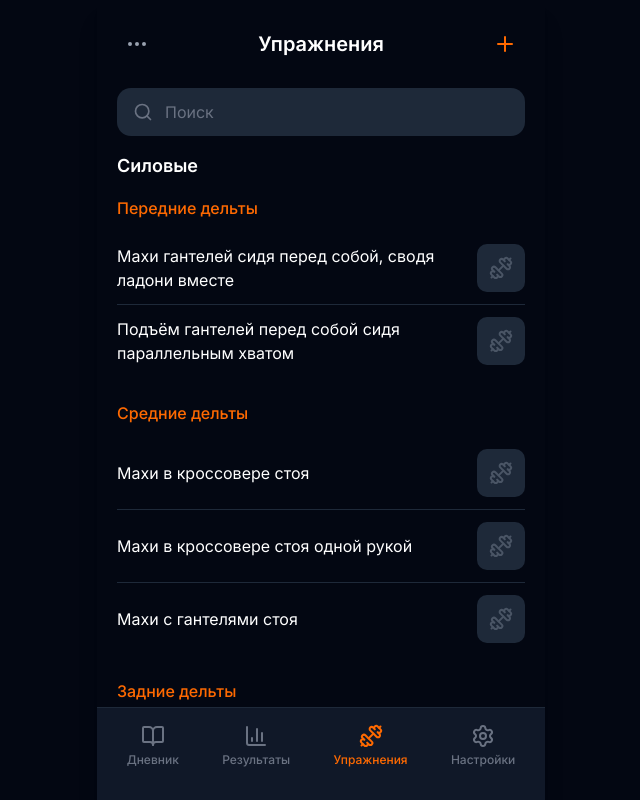
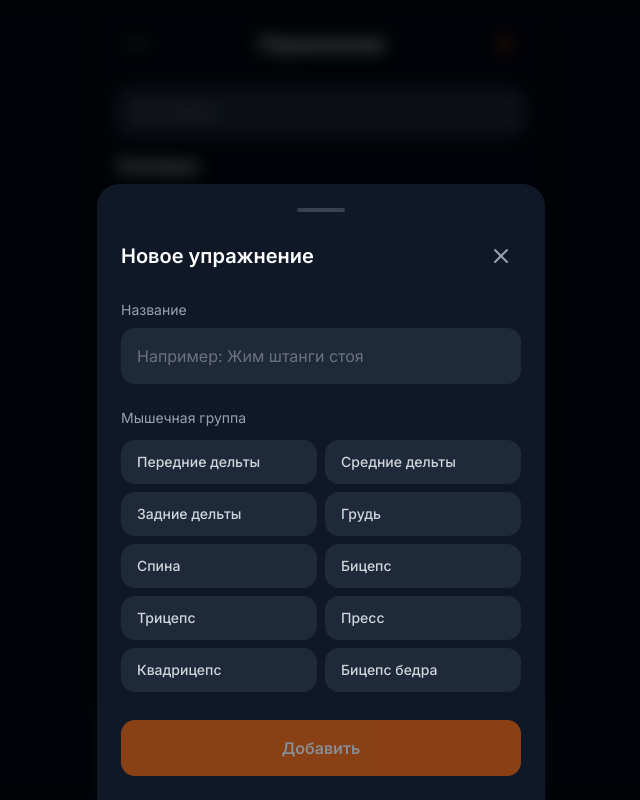
Before and after one commit to Tomasito133/FitSuperDuperApp, a Next.js app: page /exercises in a window 1280 px wide. Both pictures are taken after a click on the button 823 px from the left and 44 px from the top of the page. Shown: the top 800 px of the page, without its empty margins (319-959 px from the left). Built offline with nearby package versions, Linux system fonts and the light colour scheme.

Commit message:
Add exercise creation modal with muscle group selection

```diff
--- a/src/app/exercises/page.tsx
+++ b/src/app/exercises/page.tsx
@@ -2,7 +2,7 @@
 
 import { useState } from "react";
 import Link from "next/link";
-import { Search, MoreHorizontal, Plus, BookOpen, BarChart3, Dumbbell, Settings } from "lucide-react";
+import { Search, MoreHorizontal, Plus, BookOpen, BarChart3, Dumbbell, Settings, X, ChevronRight } from "lucide-react";
 
 interface Exercise {
   id: string;
@@ -20,8 +20,24 @@ interface Category {
   muscleGroups: MuscleGroup[];
 }
 
+// Доступные мышечные группы для выбора
+const availableMuscleGroups = [
+  "Передние дельты",
+  "Средние дельты",
+  "Задние дельты",
+  "Грудь",
+  "Спина",
+  "Бицепс",
+  "Трицепс",
+  "Пресс",
+  "Квадрицепс",
+  "Бицепс бедра",
+  "Икры",
+  "Ягодицы",
+];
+
 // Мок-данные упражнений
-const exerciseData: Category[] = [
+const initialExerciseData: Category[] = [
   {
     title: "Силовые",
     muscleGroups: [
@@ -82,6 +98,10 @@ function ExerciseImagePlaceholder() {
 
 export default function ExercisesPage() {
   const [searchQuery, setSearchQuery] = useState("");
+  const [isAddModalOpen, setIsAddModalOpen] = useState(false);
+  const [newExerciseName, setNewExerciseName] = useState("");
+  const [selectedMuscleGroup, setSelectedMuscleGroup] = useState("");
+  const [exerciseData, setExerciseData] = useState<Category[]>(initialExerciseData);
 
   // Фильтрация по поиску
   const filteredData = searchQuery
@@ -98,6 +118,44 @@ export default function ExercisesPage() {
       })).filter((cat) => cat.muscleGroups.length > 0)
     : exerciseData;
 
+  const handleAddExercise = () => {
+    if (!newExerciseName.trim() || !selectedMuscleGroup) return;
+
+    const newExercise: Exercise = {
+      id: Date.now().toString(),
+      name: newExerciseName.trim(),
+      hasImage: false,
+    };
+
+    setExerciseData((prev) => {
+      const newData = [...prev];
+      const strengthCategory = newData.find((cat) => cat.title === "Силовые");
+
+      if (strengthCategory) {
+        const muscleGroup = strengthCategory.muscleGroups.find(
+          (mg) => mg.name === selectedMuscleGroup
+        );
+
+        if (muscleGroup) {
+          muscleGroup.exercises.push(newExercise);
+        } else {
+          // Создаём новую группу, если её нет
+          strengthCategory.muscleGroups.push({
+            name: selectedMuscleGroup,
+            exercises: [newExercise],
+          });
+        }
+      }
+
+      return newData;
+    });
+
+    // Сброс формы
+    setNewExerciseName("");
+    setSelectedMuscleGroup("");
+    setIsAddModalOpen(false);
+  };
+
   return (
     <div className="max-w-md mx-auto bg-gray-950 min-h-screen shadow-xl">
       {/* Header */}
@@ -107,7 +165,10 @@ export default function ExercisesPage() {
             <MoreHorizontal className="w-6 h-6" />
           </button>
           <h1 className="text-xl font-semibold text-white">Упражнения</h1>
-          <button className="w-10 h-10 flex items-center justify-center text-orange-500">
+          <button
+            onClick={() => setIsAddModalOpen(true)}
+            className="w-10 h-10 flex items-center justify-center text-orange-500"
+          >
             <Plus className="w-6 h-6" />
           </button>
         </div>
@@ -194,6 +255,75 @@ export default function ExercisesPage() {
           </Link>
         </div>
       </nav>
+
+      {/* Add Exercise Modal */}
+      {isAddModalOpen && (
+        <div className="fixed inset-0 z-50 flex items-end">
+          {/* Backdrop */}
+          <div
+            className="absolute inset-0 bg-black/60 backdrop-blur-sm"
+            onClick={() => setIsAddModalOpen(false)}
+          />
+
+          {/* Modal Content */}
+          <div className="relative w-full max-w-md mx-auto bg-gray-900 rounded-t-3xl p-6 animate-slide-up">
+            {/* Handle bar */}
+            <div className="w-12 h-1 bg-gray-700 rounded-full mx-auto mb-6" />
+
+            {/* Header */}
+            <div className="flex items-center justify-between mb-6">
+              <h2 className="text-xl font-semibold text-white">Новое упражнение</h2>
+              <button
+                onClick={() => setIsAddModalOpen(false)}
+                className="w-10 h-10 flex items-center justify-center text-gray-400 hover:text-white"
+              >
+                <X className="w-6 h-6" />
+              </button>
+            </div>
+
+            {/* Exercise Name Input */}
+            <div className="mb-6">
+              <label className="block text-gray-400 text-sm mb-2">Название</label>
+              <input
+                type="text"
+                placeholder="Например: Жим штанги стоя"
+                value={newExerciseName}
+                onChange={(e) => setNewExerciseName(e.target.value)}
+                className="w-full bg-gray-800 text-white placeholder-gray-500 rounded-xl py-4 px-4 text-base focus:outline-none focus:ring-2 focus:ring-orange-500/50"
+              />
+            </div>
+
+            {/* Muscle Group Selection */}
+            <div className="mb-6">
+              <label className="block text-gray-400 text-sm mb-3">Мышечная группа</label>
+              <div className="grid grid-cols-2 gap-2 max-h-64 overflow-y-auto">
+                {availableMuscleGroups.map((group) => (
+                  <button
+                    key={group}
+                    onClick={() => setSelectedMuscleGroup(group)}
+                    className={`py-3 px-4 rounded-xl text-sm font-medium text-left transition-all ${
+                      selectedMuscleGroup === group
+                        ? "bg-orange-500 text-white"
+                        : "bg-gray-800 text-gray-300 hover:bg-gray-700"
+                    }`}
+                  >
+                    {group}
+                  </button>
+                ))}
+              </div>
+            </div>
+
+            {/* Save Button */}
+            <button
+              onClick={handleAddExercise}
+              disabled={!newExerciseName.trim() || !selectedMuscleGroup}
+              className="w-full bg-orange-500 text-white font-semibold py-4 rounded-xl disabled:opacity-50 disabled:cursor-not-allowed hover:bg-orange-600 transition-colors"
+            >
+              Добавить
+            </button>
+          </div>
+        </div>
+      )}
     </div>
   );
 }
--- a/src/app/globals.css
+++ b/src/app/globals.css
@@ -127,3 +127,17 @@
     @apply font-sans;
   }
 }
+
+/* Slide up animation for modal */
+@keyframes slide-up {
+  from {
+    transform: translateY(100%);
+  }
+  to {
+    transform: translateY(0);
+  }
+}
+
+.animate-slide-up {
+  animation: slide-up 0.3s ease-out forwards;
+}
```
